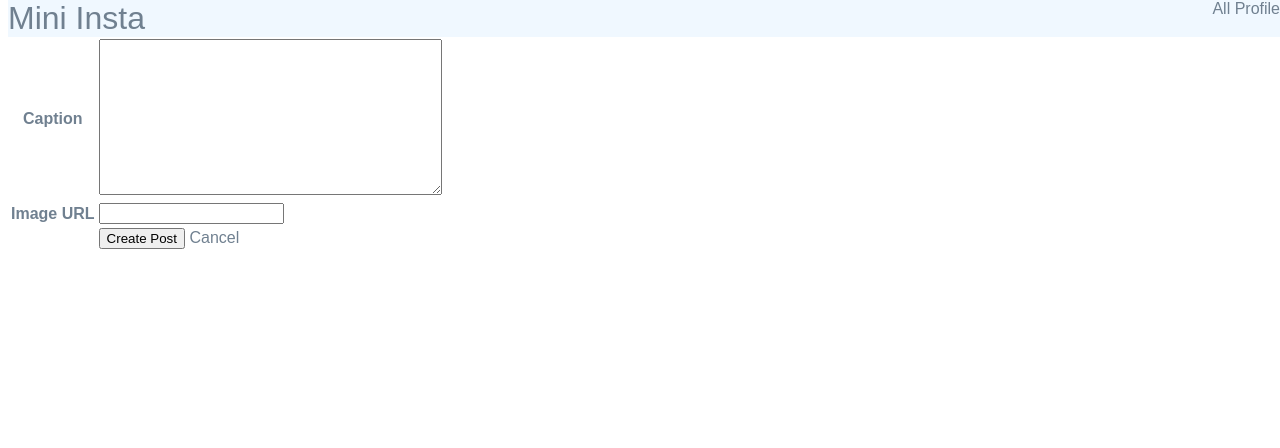
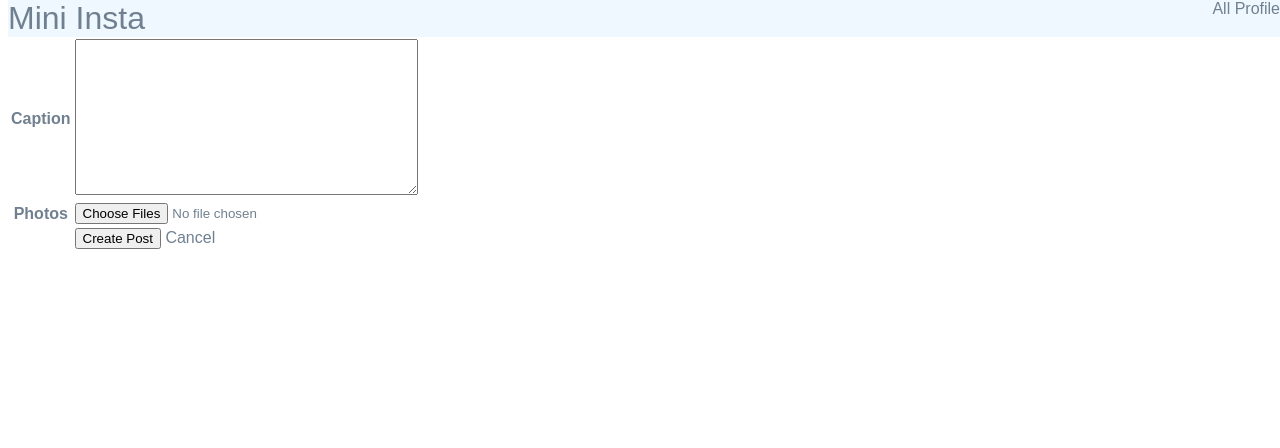
Before and after one commit to ATruong24/CS412, a Django app: page /cs412/mini_insta/profile/1/create_post in a window 1280 px wide. Shown: the top 448 px of the page. Run offline with Django 5.2, Linux system fonts and the light colour scheme; data comes from the database, SQL or seed files in the repository; both versions use the stored data as it was after the commit.

Commit message:
Finished assignment 4, added files rather than url link. Allows legacy url links

```diff
--- a/cs412/urls.py
+++ b/cs412/urls.py
@@ -29,3 +29,4 @@
     path('cs412/mini_insta/', include("mini_insta.urls"))
 ]
 urlpatterns += static(settings.STATIC_URL, document_root=settings.STATIC_ROOT)
+urlpatterns += static(settings.MEDIA_URL, document_root=settings.MEDIA_ROOT)
--- a/mini_insta/models.py
+++ b/mini_insta/models.py
@@ -40,12 +40,28 @@
         '''Returns a set of all photos attached to the post'''
         return Photo.objects.filter(post=self).order_by('timestamp')
 
+
+
+
 class Photo(models.Model):
     '''Mdoels a single image attached to a post'''
     post = models.ForeignKey(Post, on_delete=models.CASCADE)
     image_url = models.URLField(blank=True)
+    image_file = models.ImageField(blank=True)
     timestamp = models.DateTimeField(auto_now=True)
 
     def __str__(self):
         '''Returns a short desciption of the photo'''
-        return f"Photo for post {self.post.pk}: {self.image_url}"
+        if self.image_url:
+            return f"Photo for post {self.post.pk}: {self.image_url}"
+        else:
+            return f"Photo for post {self.post.pk}: {self.image_file.name}"
+
+    def get_image_url(self):
+        '''Returns the URL of this photo's image'''
+        if self.image_url:
+            return self.image_url
+        elif self.image_file:
+            return self.image_file.url
+        else:
+            return ''
--- a/mini_insta/templates/mini_insta/create_post_form.html
+++ b/mini_insta/templates/mini_insta/create_post_form.html
@@ -10,7 +10,7 @@
 
 <h2>Create a post for {{ profile.display_name }}</h2>
 
-<form method="POST" action="{% url 'create_post' profile.pk %}">
+<form method="POST" action="{% url 'create_post' profile.pk %}" enctype="multipart/form-data">
     {% csrf_token %}
 
     <table>
@@ -21,8 +21,8 @@
     </tr>
     {% endfor %}
     <tr>
-        <th>Image URL</th>
-        <td><input type="url" name="image_url"></td>
+        <th>Photos</th>
+        <td><input type="file" name="files" accept="image/*" multiple></td>
     </tr>
     <tr>
         <td></td>
--- a/mini_insta/templates/mini_insta/show_post.html
+++ b/mini_insta/templates/mini_insta/show_post.html
@@ -17,7 +17,7 @@
 
     <div class="post-photos">
         {% for photo in post.get_all_photos %}
-            <img src="{{ photo.image_url }}" alt="Photo {{ forloop.counter }}">
+            <img src="{{ photo.get_image_url }}" alt="Photo {{ forloop.counter }}">
         {% empty %}
             <img src="https://placehold.co/300x300?text=No+Image" alt="No image">
         {% endfor %}
--- a/mini_insta/templates/mini_insta/show_profile.html
+++ b/mini_insta/templates/mini_insta/show_profile.html
@@ -45,7 +45,7 @@
         <a class="post-thumb" href="{% url 'show_post' post.pk %}">
             {% with photo=post.get_all_photos.first %}
                 {% if photo %}
-                    <img src="{{ photo.image_url }}" alt="{{ post.caption }}">
+                    <img src="{{ photo.get_image_url }}" alt="{{ post.caption }}">
                 {% else %}
                     <img src="https://placehold.co/300x300?text=No+Image" alt="No image">
                 {% endif %}
--- a/mini_insta/views.py
+++ b/mini_insta/views.py
@@ -53,10 +53,12 @@
         form.instance.profile = profile
 
         response = super().form_valid(form)
-        image_url = self.request.POST.get('image_url')
+        files = self.request.FILES.getlist('files')
+        print(f"CreatePostView.form_valid: files={files}")
 
-        if image_url:
-            photo = Photo(post=self.object, image_url=image_url)
+
+        for file in files:
+            photo = Photo(post=self.object, image_file=file)
             photo.save()
 
         return response
```
Also changed, not shown: db.sqlite3, media/Bob1.jpg (added), media/bob2.jpg (added), media/dasdsa.jpg (added), mini_insta/migrations/0003_photo_image_file.py (added), 2 other files.
